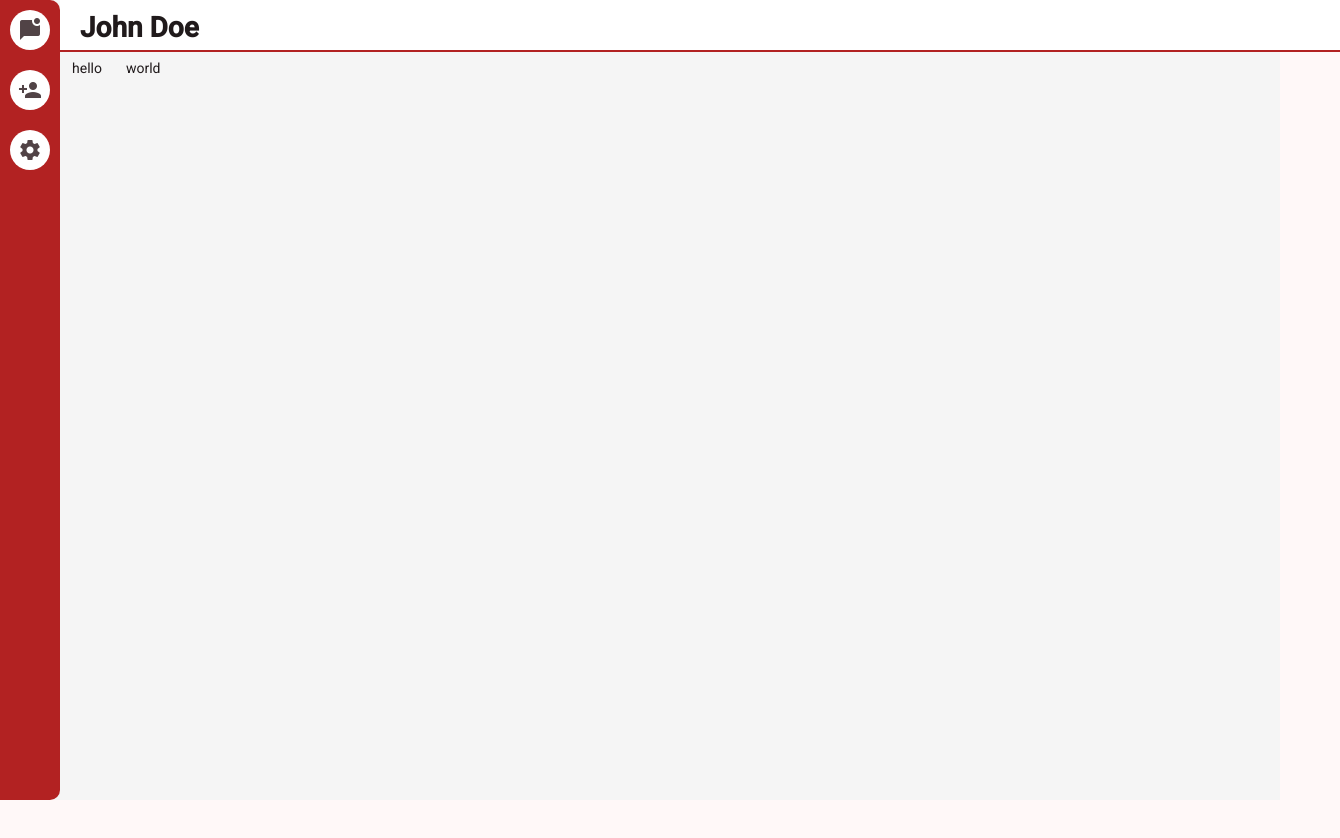
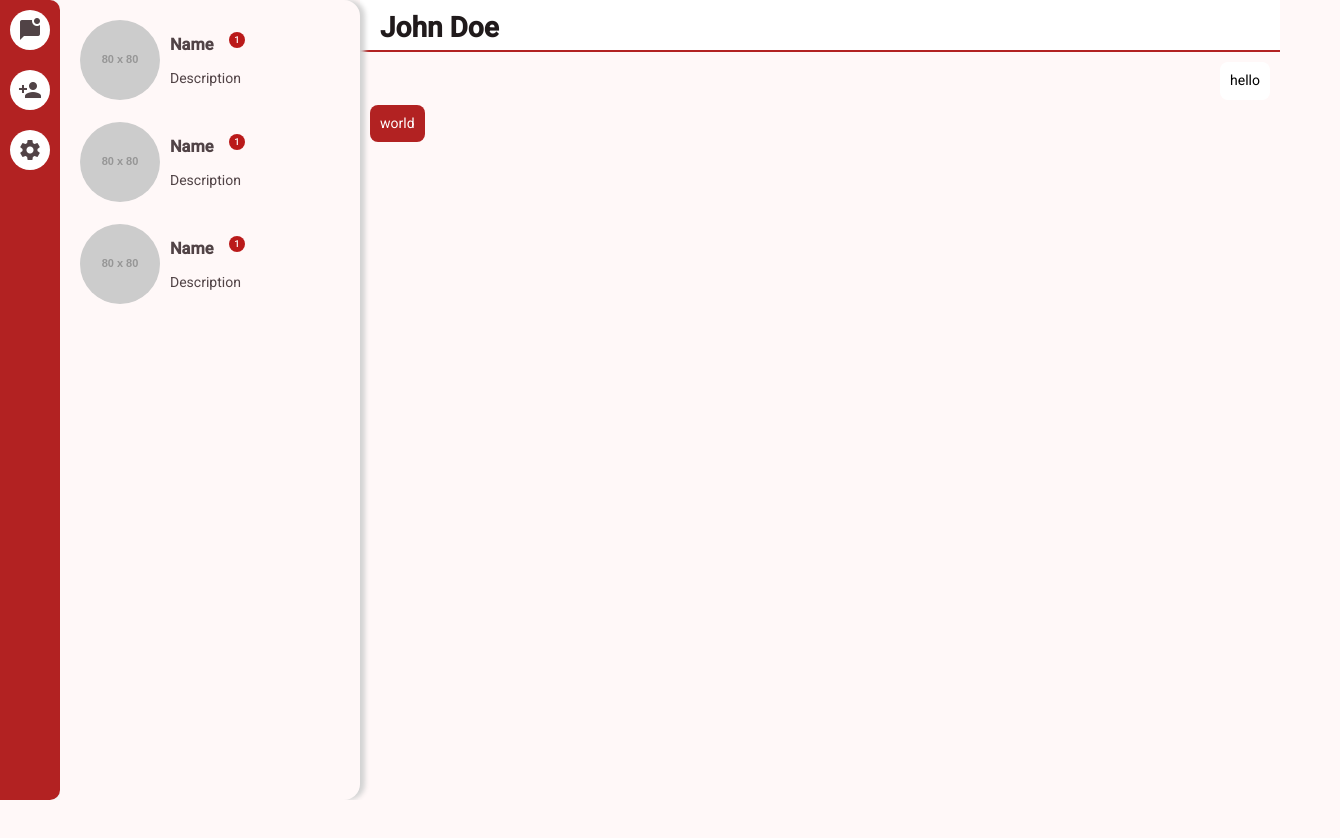
Before and after one commit to lfHagy/GoChat, an Angular app in the folder angular-client/: page /home/chat in a window 1280 px wide. Shown: the top 838 px of the page, 1340 px wide, since content can reach past the window. After the commit the page ends 800 px from the top, so only its background shows below. Built offline with nearby package versions, Linux system fonts and the light colour scheme.

Commit message:
further scss tweaks, added chat bubble scss, starting prep to mock backend

```diff
--- a/angular-client/src/app/pages/home/chat-panel/chat-bubble/chat-bubble-component.scss
+++ b/angular-client/src/app/pages/home/chat-panel/chat-bubble/chat-bubble-component.scss
@@ -1,18 +1,18 @@
-:host {
-  display: inline-block;
-  padding: 8px 12px;
+div {
+  padding: 10px;
   border-radius: 8px;
-  font-size: 14px;
-  word-break: break-word;
   max-width: 70%;
+  word-wrap: break-word;
 }
 
-:host(.sent) {
+.sent {
+  background-color: white;
+  color: black;
+  align-self: flex-end;
+}
+
+.received {
   background-color: firebrick;
   color: white;
+  align-self: flex-start;
 }
-
-:host(.received) {
-  background-color: white;
-  color: #000;
-}
--- a/angular-client/src/app/pages/home/chat-panel/chat-bubble/chat-bubble-component.ts
+++ b/angular-client/src/app/pages/home/chat-panel/chat-bubble/chat-bubble-component.ts
@@ -1,4 +1,4 @@
-import { Component, Input } from '@angular/core';
+import { Component, HostBinding, Input } from '@angular/core';
 
 @Component({
   selector: 'app-chat-bubble',
@@ -8,5 +8,5 @@ import { Component, Input } from '@angular/core';
 })
 export class ChatBubbleComponent {
   @Input() message!: string;
-  @Input() type!: string;
+  @Input() type!: 'sent' | 'received';
 }
--- a/angular-client/src/app/pages/home/chat-panel/chat-panel.html
+++ b/angular-client/src/app/pages/home/chat-panel/chat-panel.html
@@ -3,7 +3,7 @@
         <h1 id="contact-name">John Doe</h1>
     </div>
     <div class="chat-wrapper">
-        <app-chat-bubble [message]="'hello'" type="'sent'" />
-        <app-chat-bubble [message]="'world'" type="'received'" />
+        <app-chat-bubble message="hello" type="sent" class="sent"></app-chat-bubble>
+        <app-chat-bubble message="world" type="received" class="received"></app-chat-bubble>
     </div>
 </div>
--- a/angular-client/src/app/pages/home/chat-panel/chat-panel.scss
+++ b/angular-client/src/app/pages/home/chat-panel/chat-panel.scss
@@ -1,8 +1,8 @@
 .chat-panel-wrapper {
     width: 100%;
     height: 100%;
+    overflow: hidden;
 }
-
 
 .chat-panel-header {
     display: flex;
@@ -18,6 +18,19 @@
 }
 
 .chat-wrapper {
-    width: 100vw;
-    height: 100vh;
+  display: flex;
+  flex-direction: column;
+  padding: 10px;
+  gap: 5px;
+  width: max;
+  height: calc(100vh - 50px);
+  overflow-y: auto;
+
+  .sent {
+    align-self: flex-end;
+  }
+
+  .received {
+    align-self: flex-start;
+  }
 }
--- a/angular-client/src/app/pages/home/home.html
+++ b/angular-client/src/app/pages/home/home.html
@@ -14,9 +14,9 @@
     <mat-sidenav #contactBar [opened]="contactBarOpen()" class="contact-bar" mode="side">
       <app-contact-bar />
     </mat-sidenav>
-  </mat-sidenav-container>
 
-  <div class="chat-panel">
+    <div class="chat-panel">
       <router-outlet />
     </div>
+  </mat-sidenav-container>
 </main>
--- a/angular-client/src/app/pages/home/home.scss
+++ b/angular-client/src/app/pages/home/home.scss
@@ -6,19 +6,12 @@
     background-color: whitesmoke;
 }
 
-.contact-bar {
-    width: 8%;
-    padding: 10px;
-    min-width: 300px;
-    text-overflow: ellipsis;
-    overflow: hidden;
-}
-
 .options-ribbon {
     display: flex;
     flex-flow: column nowrap;
     align-items: center;
     width: 3%;
+    max-height: 100vh;
     min-width: 60px;
     border-radius: 0 10px 10px 0;
     background-color: firebrick;
@@ -29,9 +22,23 @@
     }
 }
 
+.sidenav-wrapper {
+    width: 100%;
+}
+
+.contact-bar {
+    width: 8%;
+    padding: 10px;
+    min-width: 300px;
+    text-overflow: ellipsis;
+    overflow: hidden;
+    box-shadow: 5px 0 5px lightgray;
+}
+
 .chat-panel {
     flex: 1;
     height: 100vh;
     display: flex;
     flex-flow: column nowrap;
+    width: 100%;
 }
```
